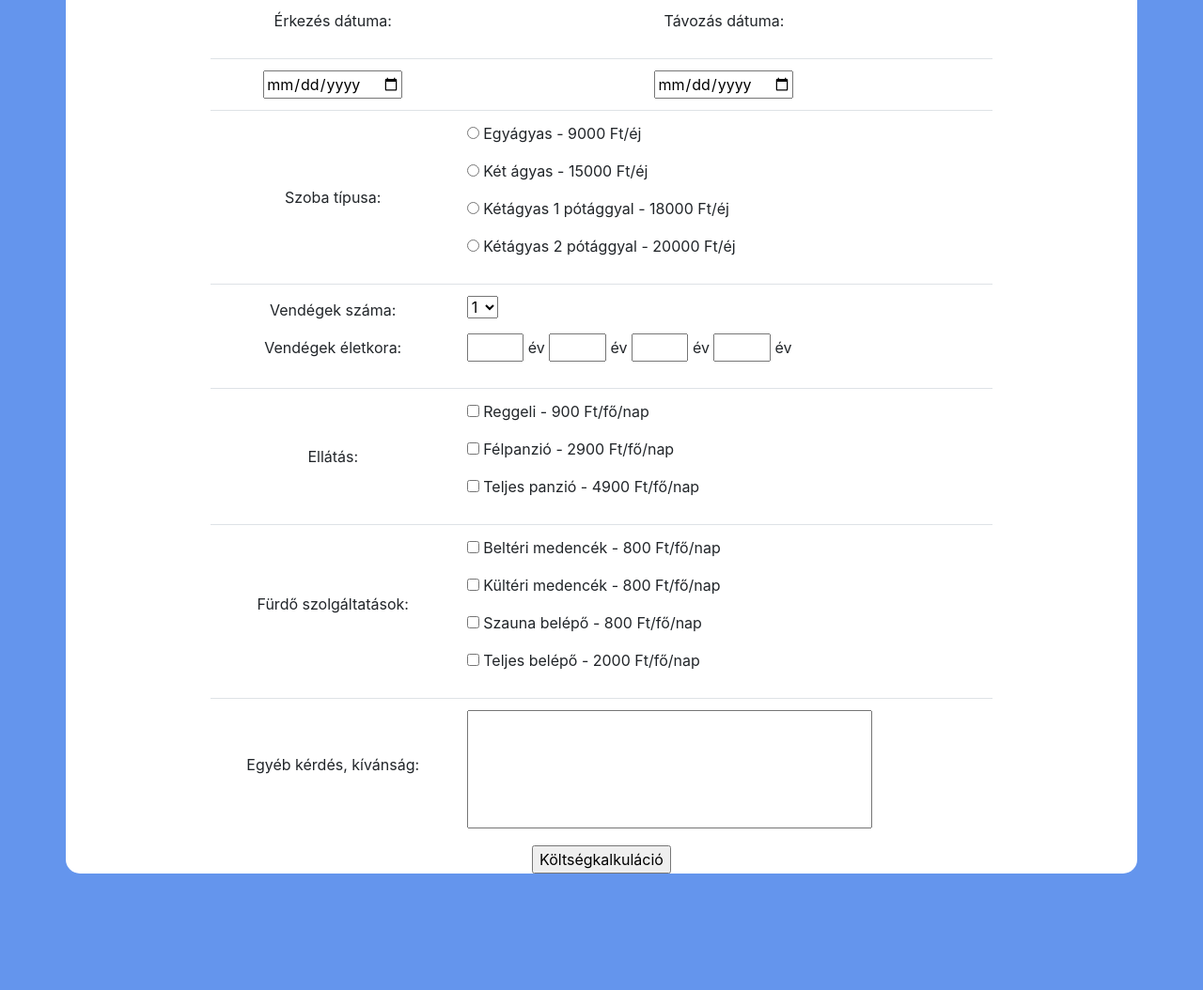
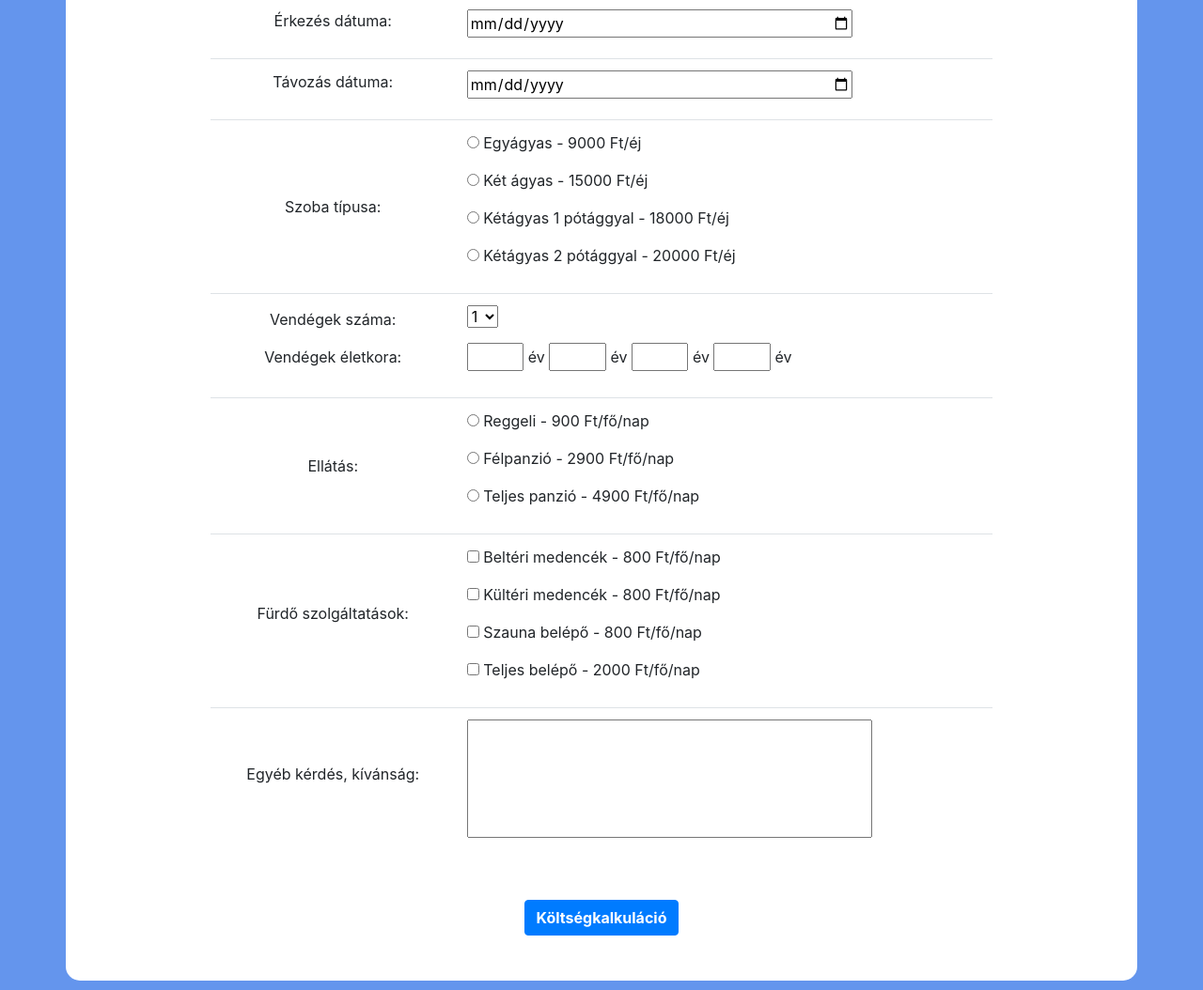
Before and after one commit to matheakos/panzio, a plain HTML site: page index.html in a window 1280 px wide. Shown: the part 176-1230 px from the top of the page at 94% size. Before the commit the page ends 1116 px from the top, so only its background shows below. Drawn offline with nearby package versions, Linux system fonts and the light colour scheme.

Commit message:
negyedik

```diff
--- a/index.html
+++ b/index.html
@@ -7,6 +7,7 @@
     <link rel="stylesheet" href="https://cdn.jsdelivr.net/npm/bootstrap@4.6.1/dist/css/bootstrap.min.css" integrity="sha384-zCbKRCUGaJDkqS1kPbPd7TveP5iyJE0EjAuZQTgFLD2ylzuqKfdKlfG/eSrtxUkn" crossorigin="anonymous">
     <link rel="stylesheet" href="sajat.css">
     <title>Balaton Panzió</title>
+    <script src="panzio.js"></script>
 </head>
 <body>
     <div class="container">
@@ -18,19 +19,19 @@
                 <table class="table w-75 m-auto">
                     <tr>
                         <td><p>Érkezés dátuma:</p></td>
-                        <td><p>Távozás dátuma:</p></td>
+                        <td class="text-left"><input class="w-75" type="date" id="erkezes"></td>
                     </tr>
                     <tr>
-                        <td><input type="date" id="erkezes"></td>
-                        <td><input type="date" id="tavozas"></td>
+                        <td><p>Távozás dátuma:</p></td>
+                        <td class="text-left"><input class="w-75" type="date" id="tavozas"></td>
                     </tr>
                     <tr>
                         <td class="align-middle">Szoba típusa:</td>
                         <td class="text-left">
-                            <p><input type="radio" name="radio"> Egyágyas - 9000 Ft/éj</p>
-                            <p><input type="radio" name="radio"> Két ágyas - 15000 Ft/éj</p>
-                            <p><input type="radio" name="radio"> Kétágyas 1 pótággyal - 18000 Ft/éj</p>
-                            <p><input type="radio" name="radio"> Kétágyas 2 pótággyal - 20000 Ft/éj</p>
+                            <p><input type="radio" name="radio" id="EgyAgyas"> Egyágyas - 9000 Ft/éj</p>
+                            <p><input type="radio" name="radio" id="KetAgyas"> Két ágyas - 15000 Ft/éj</p>
+                            <p><input type="radio" name="radio" id="EgyAgyasPot"> Kétágyas 1 pótággyal - 18000 Ft/éj</p>
+                            <p><input type="radio" name="radio" id="KetAgyasPot"> Kétágyas 2 pótággyal - 20000 Ft/éj</p>
                         </td>
                     </tr>
                     <tr>
@@ -40,7 +41,7 @@
                         </td>
                         <td class="text-left">
                             <p>
-                                <select name="" id="">
+                                <select id="vendegszam">
                                     <option value="">1</option>
                                     <option value="">2</option>
                                     <option value="">3</option>
@@ -48,10 +49,10 @@
                                 </select>
                             </p>
                             <p>
-                                <input type="text" maxlength="3" style="width: 6ch;"> év
-                                <input type="text" maxlength="3" style="width: 6ch;"> év
-                                <input type="text" maxlength="3" style="width: 6ch;"> év
-                                <input type="text" maxlength="3" style="width: 6ch;"> év
+                                <input type="text" maxlength="3" id="e1" style="width: 6ch;"> év
+                                <input type="text" maxlength="3" id="e2" style="width: 6ch;"> év
+                                <input type="text" maxlength="3" id="e3" style="width: 6ch;"> év
+                                <input type="text" maxlength="3" id="e4" style="width: 6ch;"> év
                             </p>
                         </td>
                     </tr>
@@ -60,9 +61,9 @@
                             Ellátás:
                         </td>
                         <td class="text-left">
-                            <p><input type="checkbox" name="radio"> Reggeli - 900 Ft/fő/nap</p>
-                            <p><input type="checkbox" name="radio"> Félpanzió - 2900 Ft/fő/nap</p>
-                            <p><input type="checkbox" name="radio"> Teljes panzió - 4900 Ft/fő/nap</p>
+                            <p><input type="radio" name="ellatas" id="reggeli"> Reggeli - 900 Ft/fő/nap</p>
+                            <p><input type="radio" name="ellatas" id="felpanzio"> Félpanzió - 2900 Ft/fő/nap</p>
+                            <p><input type="radio" name="ellatas" id="teljespanzio"> Teljes panzió - 4900 Ft/fő/nap</p>
                         </td>
                     </tr>
                     <tr>
@@ -83,7 +84,7 @@
                         <td class="text-left"><textarea name="" id="" cols="40" rows="5" style="resize: none;"></textarea></td>
                     </tr>
                 </table>
-                <input type="submit" value="Költségkalkuláció">
+                <div class="text-center py-5"><input class="btn btn-primary font-weight-bold" type="button" onclick="kalkulacio()" value="Költségkalkuláció"></div>
             </form>
         </div>
     </div>
--- /dev/null
+++ b/panzio.js
@@ -0,0 +1,59 @@
+function kalkulacio(){
+    var Erk = document.getElementById("erkezes").value;
+    var Tav = document.getElementById("tavozas").value;
+
+    var ErkDatum = new Date(Erk);
+    var TavDatum = new Date(Tav);
+
+    var elteltido = TavDatum.getTime()-ErkDatum.getTime();
+    var napokszama = elteltido /(1000 * 3600 * 24);
+
+    var SzobaAr = 0;
+
+    if(document.getElementById("EgyAgyas").checked == true){
+        SzobaAr = 9000;
+    }
+
+    if(document.getElementById("KetAgyas").checked == true){
+        SzobaAr = 15000;
+    }
+
+    if(document.getElementById("EgyAgyasPot").checked == true){
+        SzobaAr = 18000;
+    }
+
+    if(document.getElementById("KetAgyasPot").checked == true){
+        SzobaAr = 20000;
+    }
+
+    var VendegekSzama = 0;
+
+    vendegekSzama=document.getElementById("vendegszam").value;
+    var Eletkorok = [];
+
+    for(var i=1; i < 5; i++){
+        if(isNaN("e"+i)){
+            Eletkorok.push(document.getElementById("e"+i).value);
+        }
+    }
+
+    var Ellatas = 0;
+
+    if(document.getElementById("reggeli").checked == true){
+        Ellatas = 900;
+    }
+
+    if(document.getElementById("felpanzio").checked == true){
+        Ellatas = 2900;
+    }
+
+    if(document.getElementById("teljespanzio").checked == true){
+        Ellatas = 4500;
+    }
+
+
+    console.log(napokszama);
+    console.log(SzobaAr);
+    console.log(vendegekSzama);
+    console.log(Eletkorok);
+}
```
